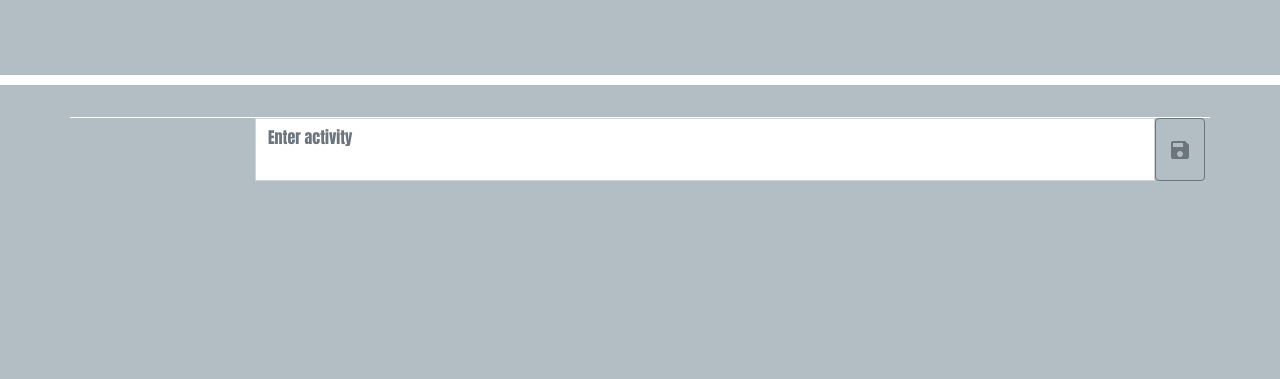
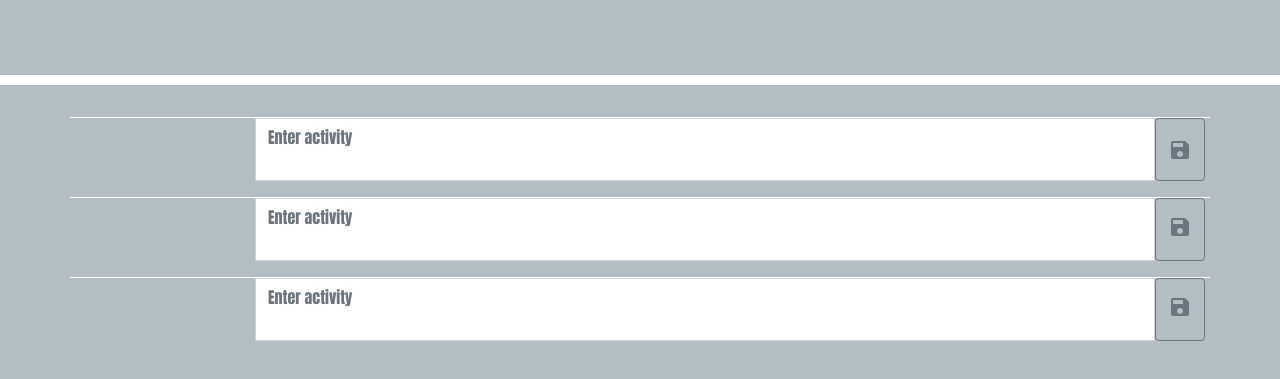
Before and after one commit to mcmathis91/taskmanager, a plain HTML site: page index.html in a window 1280 px wide. Shown: the part 183-562 px from the top of the page. Drawn offline with nearby package versions, Linux system fonts and the light colour scheme; files that its build step writes are made by us from their sources.

Commit message:
rows adjusted

```diff
--- a/index.html
+++ b/index.html
@@ -15,6 +15,7 @@
   </head>
 
   <body>
+
     <header class="jumbotron">
       <h1 class="display-3">Work Day Scheduler</h1>
       <p class="lead">A simple calendar app for scheduling your work day</p>
@@ -29,6 +30,25 @@
               class="material-icons">save</span></button>
         </div>
       </div>
+
+      <div class="row">
+        <div class="form-row input-group mb-3 events">
+          <div class="col-2 time" id="time-1"></div>
+          <textarea class="form-control activity" id="activity-1" placeholder="Enter activity"></textarea>
+          <button class="btn btn-outline-secondary save" id="button-1" type="button"><span
+              class="material-icons">save</span></button>
+        </div>
+      </div>
+      <div class="row">
+        <div class="form-row input-group mb-3 events">
+          <div class="col-2 time" id="time-2"></div>
+          <textarea class="form-control activity" id="activity-2" placeholder="Enter activity"></textarea>
+          <button class="btn btn-outline-secondary save" id="button-2" type="button"><span
+              class="material-icons">save</span></button>
+        </div>
+      </div>
+
+
   </body>
 
 </html>
```
